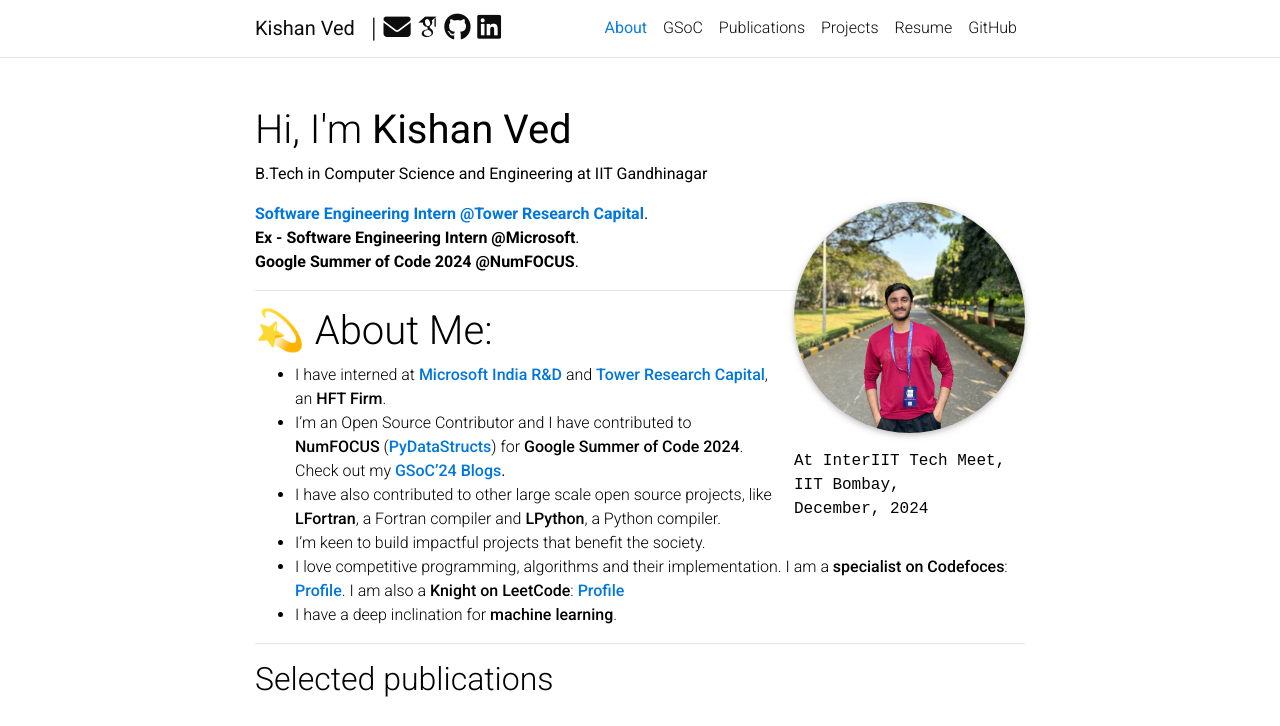
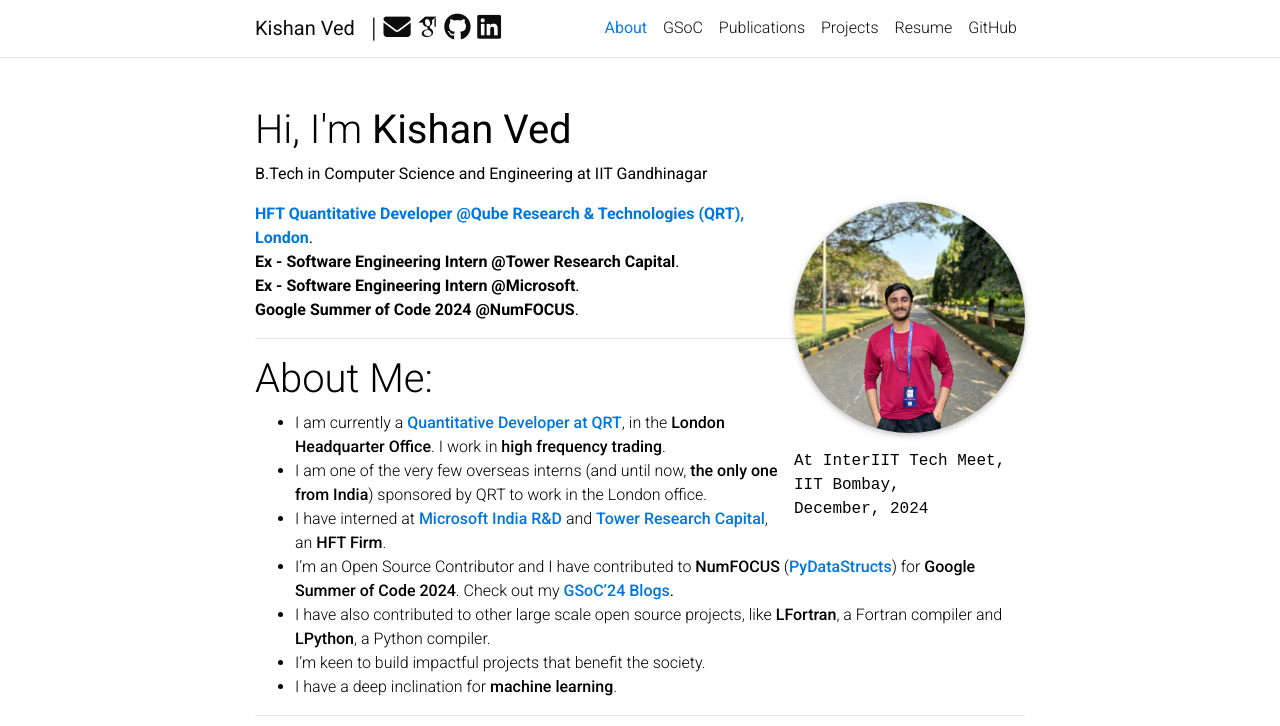
Before and after one commit to Kishan-Ved/portfolio, a Jekyll site: the page built from _pages/about.md, in a window 1280 px wide and 900 px high, cut to the strip 0-726 px from the top of the window. Built offline with Jekyll 4.4.1, drawn with Linux system fonts in a browser that asks for light colours; full-size pictures stand in for the smaller copies a plugin makes; some web fonts are replaced; comment, search, counter and statistics services are not loaded; a style sheet for code colours, icons or effects is not loaded.

Commit message:
about me updated

```diff
--- a/_pages/about.md
+++ b/_pages/about.md
@@ -19,16 +19,19 @@
 social: false  # includes social icons at the bottom of the page
 ---
 
-<b><span style="color: #0076df; font-weight: bold;">Software Engineering Intern @Tower Research Capital</span>.<br><span style="font-weight: bold;">Ex - Software Engineering Intern @Microsoft</span>.<br><span style="font-weight: bold;">Google Summer of Code 2024 @NumFOCUS</span>.</b>
+<b><span style="color: #0076df; font-weight: bold;">HFT Quantitative Developer @Qube Research & Technologies (QRT), London</span>.
+<br><span style="font-weight: bold;">Ex - Software Engineering Intern @Tower Research Capital</span>.
+<br><span style="font-weight: bold;">Ex - Software Engineering Intern @Microsoft</span>.<br><span style="font-weight: bold;">Google Summer of Code 2024 @NumFOCUS</span>.</b>
 
 ---
 
-# 💫 About Me:
+# About Me:
+- I am currently a **[Quantitative Developer at QRT]()**, in the **London Headquarter Office**. I work in **high frequency trading**.
+- I am one of the very few overseas interns (and until now, **the only one from India**) sponsored by QRT to work in the London office.
 - I have interned at **[Microsoft India R&D]()** and **[Tower Research Capital]()**, an **HFT Firm**.
 - I'm an Open Source Contributor and I have contributed to **NumFOCUS** (**[PyDataStructs](https://github.com/codezonediitj/pydatastructs)**) for **Google Summer of Code 2024**. Check out my <b>**[GSoC'24 Blogs](https://kishan-ved.github.io/portfolio/blog/)**.<br></b>
 - I have also contributed to other large scale open source projects, like **LFortran**, a Fortran compiler and **LPython**, a Python compiler.<br>
 - I'm keen to build impactful projects that benefit the society.<br>
-- I love competitive programming, algorithms and their implementation. I am a **specialist on Codefoces**: **[Profile](https://codeforces.com/profile/kishan.ved)**. I am also a **Knight on LeetCode**: **[Profile](https://leetcode.com/u/kishanved/)** <br>
 - I have a deep inclination for **machine learning**.
 
 ---
```
